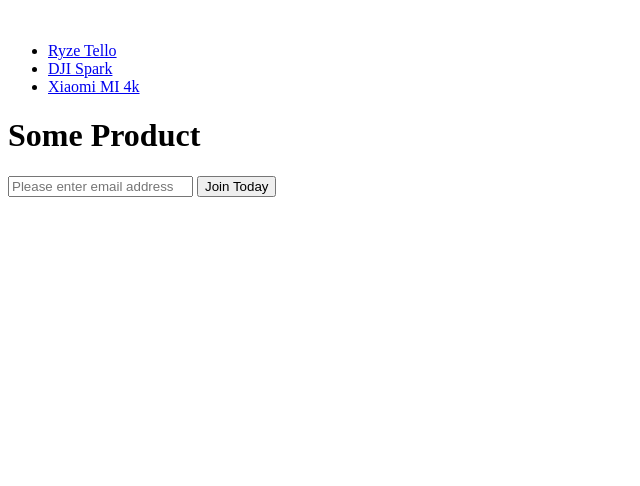
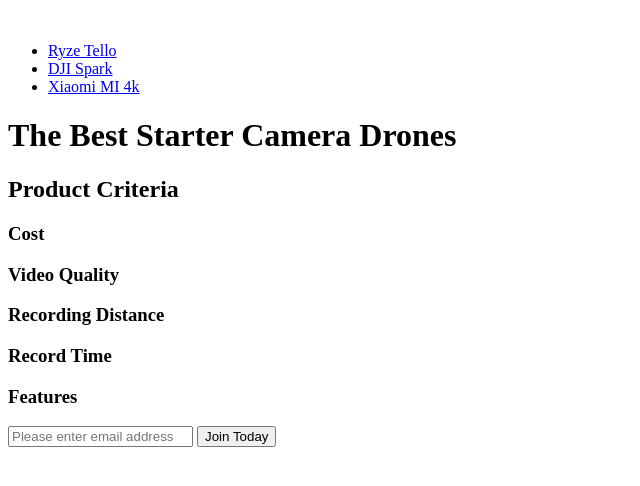
Before and after one commit to darren1234/ProductLandingPage, a plain HTML site: page index.html in a window 1280 px wide. Shown: the whole page, without its empty margins (0-640 px from the left). Drawn offline with Linux system fonts and the light colour scheme.

Commit message:
Content update for product criteria

```diff
--- a/index.html
+++ b/index.html
@@ -19,11 +19,32 @@
                 <li><a class="nav-link" href="?">Xiaomi MI 4k</a></li>
             </ul>
         </nav>
-        <h1>Some Product</h1>
+        <h1>The Best Starter Camera Drones</h1>
     </header>
-    <section id="product-info">
+    <section id="product-criteria">
+        <h2>Product Criteria</h2>
 
+        <h3>
+            Cost
+        </h3>
+
+        <h3>
+            Video Quality
+        </h3>
+
+        <h3>
+            Recording Distance
+        </h3>
+
+        <h3>
+            Record Time
+        </h3>
+
+        <h3>
+            Features
+        </h3>
     </section>
+
     <section id="customer-info">
         <form id="form">
             <input name="email" id="email" type="email" placeholder="Please enter email address" required>
```
